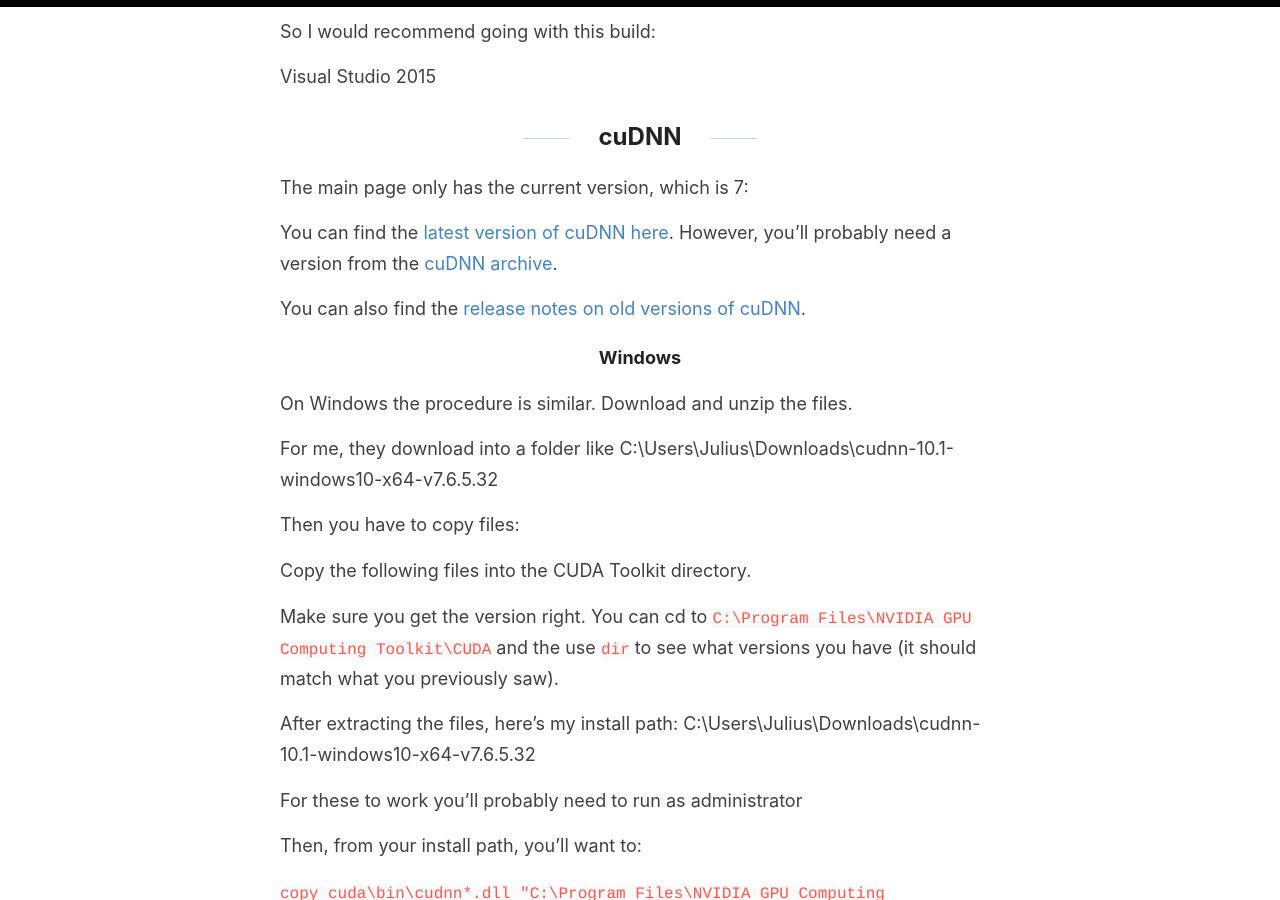
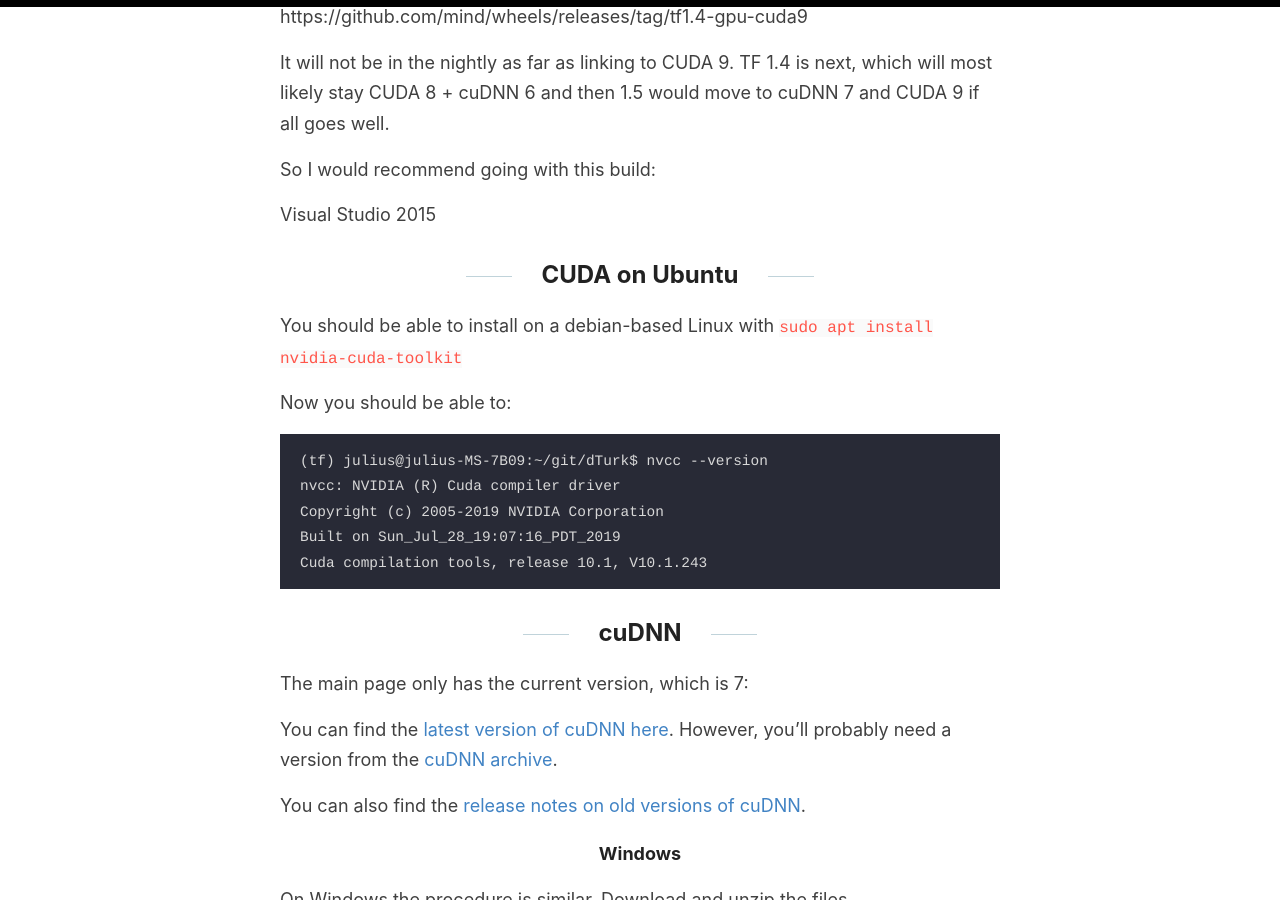
Before and after one commit to jss367/blog, a Jekyll site: the page built from _posts/2017-6-21-tensorflow-gpu-cuda.md, in a window 1280 px wide and 900 px high, scrolled down 5214 px. Built offline with Jekyll 4.4.1, drawn with Linux system fonts in a browser that asks for light colours; our own code applies the rules of GitHub Pages for plain Markdown files; some of the changed text lies outside the part shown.

Commit message:
Update 2017-6-21-tensorflow-gpu-cuda.md

````diff
--- a/_posts/2017-6-21-tensorflow-gpu-cuda.md
+++ b/_posts/2017-6-21-tensorflow-gpu-cuda.md
@@ -38,6 +38,10 @@ Sometimes you'll get stuck somewhere in the middle, unsure of what actually inst
 
 cat /usr/local/cuda/version.txt
 
+You can see what versions of cuda are avilable:
+
+`conda search cudatoolkit`
+
 #### cuDNN version
 
 It's probably here:
@@ -48,6 +52,8 @@ But if you're not sure you can check here:
 `cat $(whereis cudnn.h) | grep CUDNN_MAJOR -A 2`
 
 `cat $(whereis cuda)/include/cudnn.h | grep CUDNN_MAJOR -A 2`
+
+`cat /usr/local/cuda/include/cudnn.h | grep CUDNN_MAJOR -A 2`
 
 ###### Windows
 
@@ -180,7 +186,18 @@ So I would recommend going with this build:
 
 Visual Studio 2015
 
+## CUDA on Ubuntu
 
+You should be able to install on a debian-based Linux with `sudo apt install nvidia-cuda-toolkit`
+
+Now you should be able to:
+```
+(tf) julius@julius-MS-7B09:~/git/dTurk$ nvcc --version
+nvcc: NVIDIA (R) Cuda compiler driver
+Copyright (c) 2005-2019 NVIDIA Corporation
+Built on Sun_Jul_28_19:07:16_PDT_2019
+Cuda compilation tools, release 10.1, V10.1.243
+```
 ## cuDNN
 
 The main page only has the current version, which is 7:
@@ -296,6 +313,14 @@ _runtime\direct_session.cc:299] Device mapping:
 job:localhost/replica:0/task:0/device:GPU:0 -> device: 0, name: GeForce GTX 960, pci bus id: 0000:01:00.0,
 ompute capability: 5.2
 
+## Paths
+
+On Unix machines, you'll need to add these to your .bashrc:
+```
+export CUDA_HOME=/usr/local/cuda
+export LD_LIBRARY_PATH=$LD_LIBRARY_PATH:/usr/local/cuda/lib64:/usr/local/cuda/extras/CUPTI/lib64
+export INCLUDE=/usr/local/cuda/include
+```
 
 ## Test if Tensorflow is working on the GPU
 
````
